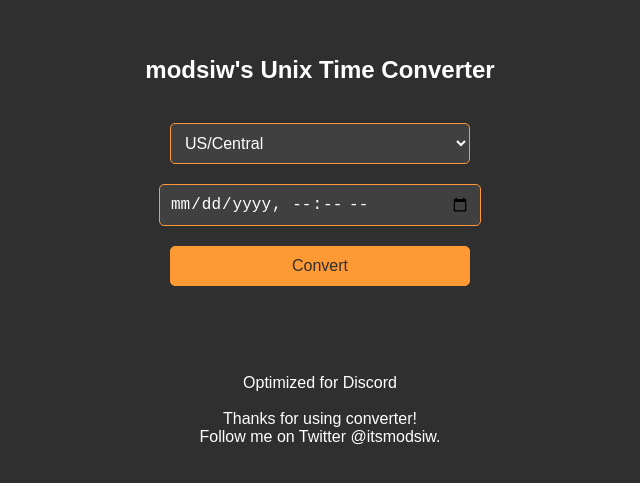
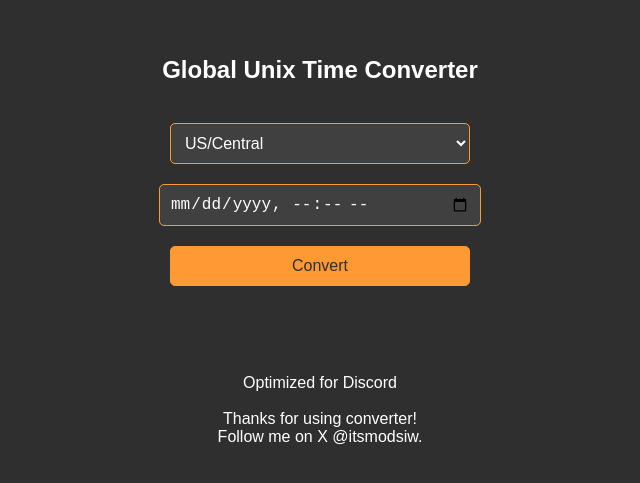
Before and after one commit to itsmodsiw/tcalc, a plain HTML site: page templates/index.html in a window 1280 px wide. Shown: the part 151-634 px from the top of the page, without its empty margins (320-960 px from the left). Drawn offline with Linux system fonts and the light colour scheme.

Commit message:
Update index.html
Updated

```diff
--- a/templates/index.html
+++ b/templates/index.html
@@ -73,7 +73,7 @@ body {
 </style>
 
 <div class="center">
-  <h2>modsiw's Unix Time Converter</h2>
+  <h2>Global Unix Time Converter</h2>
   <select id="timezone" class="select">
     <option value="America/Chicago">US/Central</option>
     <option value="US/Eastern">US/Eastern</option>
@@ -96,7 +96,7 @@ body {
   <p id="result"></p>
   <button class="button copy" onclick="copyToClipboard()">Copy to Clipboard</button>
   <p class="thanks-message">
-    Optimized for Discord<br><br> Thanks for using converter! <br> Follow me on Twitter <a href="https://twitter.com/itsmodsiw" target="_blank">@itsmodsiw</a>.
+    Optimized for Discord<br><br> Thanks for using converter! <br> Follow me on X <a href="https://twitter.com/itsmodsiw" target="_blank">@itsmodsiw</a>.
   </p>
 </div>
 
```
